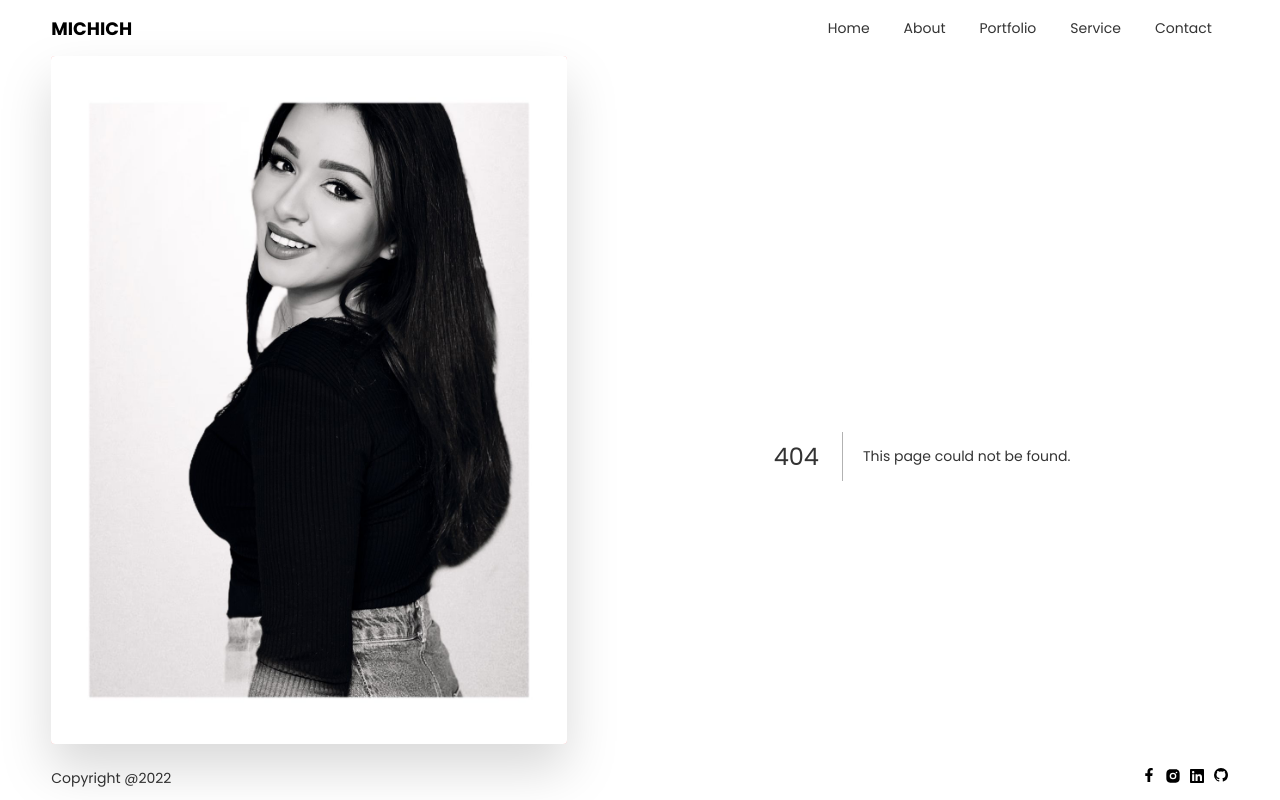
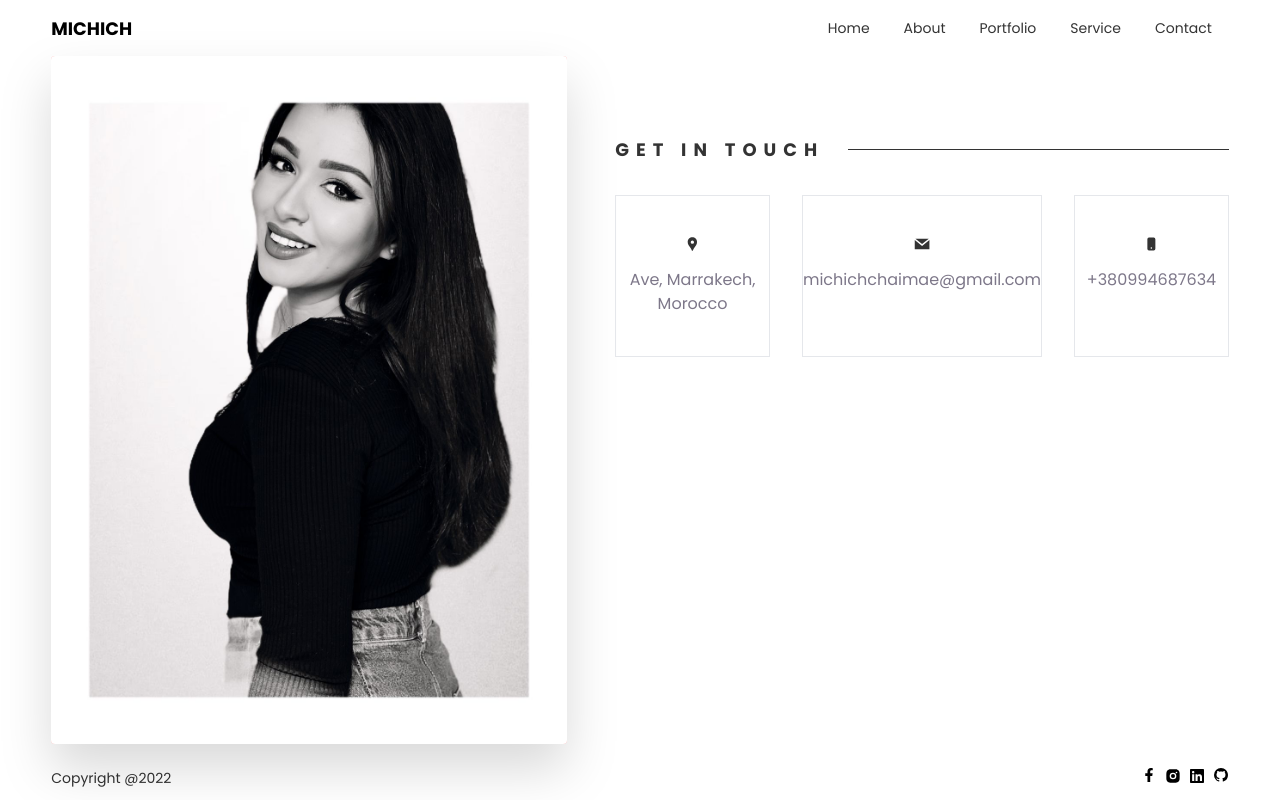
Before and after one commit to Chima20-art/portfolio-v2, a Next.js app: page /contact in a window 1280 px wide. Before the commit this address had no page. Built offline with nearby package versions, Linux system fonts and the light colour scheme.

Commit message:
added contact to header.

```diff
--- /dev/null
+++ b/pages/contact.js
@@ -0,0 +1,42 @@
+import { MdLocationPin } from 'react-icons/md'
+import { GrMail } from 'react-icons/gr'
+import { HiDeviceMobile } from 'react-icons/hi'
+
+export default function Contact() {
+    const contacts = [
+        {
+            icon: MdLocationPin,
+            description: 'Ave, Marrakech, Morocco',
+        },
+        {
+            icon: GrMail,
+            description: 'michichchaimae@gmail.com',
+        },
+        {
+            icon: HiDeviceMobile,
+            description: '+380994687634',
+        },
+    ]
+    return (
+        <div className=" h-fit  w-full mx-auto  pt-12  ">
+            <div className="flex  items-center py-8  ">
+                <p className="text-grey font-[700] uppercase tracking-[7px] mr-6  text-[18px]">
+                    Get in touch
+                </p>
+                <span className="bg-grey  w-full flex-1 h-[1px]" />
+            </div>
+            <div className="w-full flex   gap-8">
+                {contacts?.map((contact) => {
+                    return (
+                        <div className="flex flex-col justify center align center flex-1 border border-grey-400 w-fit py-10 text-center ">
+                            <contact.icon className=" w-full mb-4" />
+                            <p className=" text-[#7d7789] ">
+                                {contact.description}
+                            </p>
+                        </div>
+                    )
+                })}
+            </div>
+        </div>
+    )
+}
--- a/pages/index.js
+++ b/pages/index.js
@@ -16,7 +16,7 @@ export default function Home() {
             title: 'Freelancer',
         },
         {
-            title: 'Designer',
+            title: 'Programmer',
         },
     ])
     const [selectedHeadline, setSelectedHeadline] = useState(0)
```
